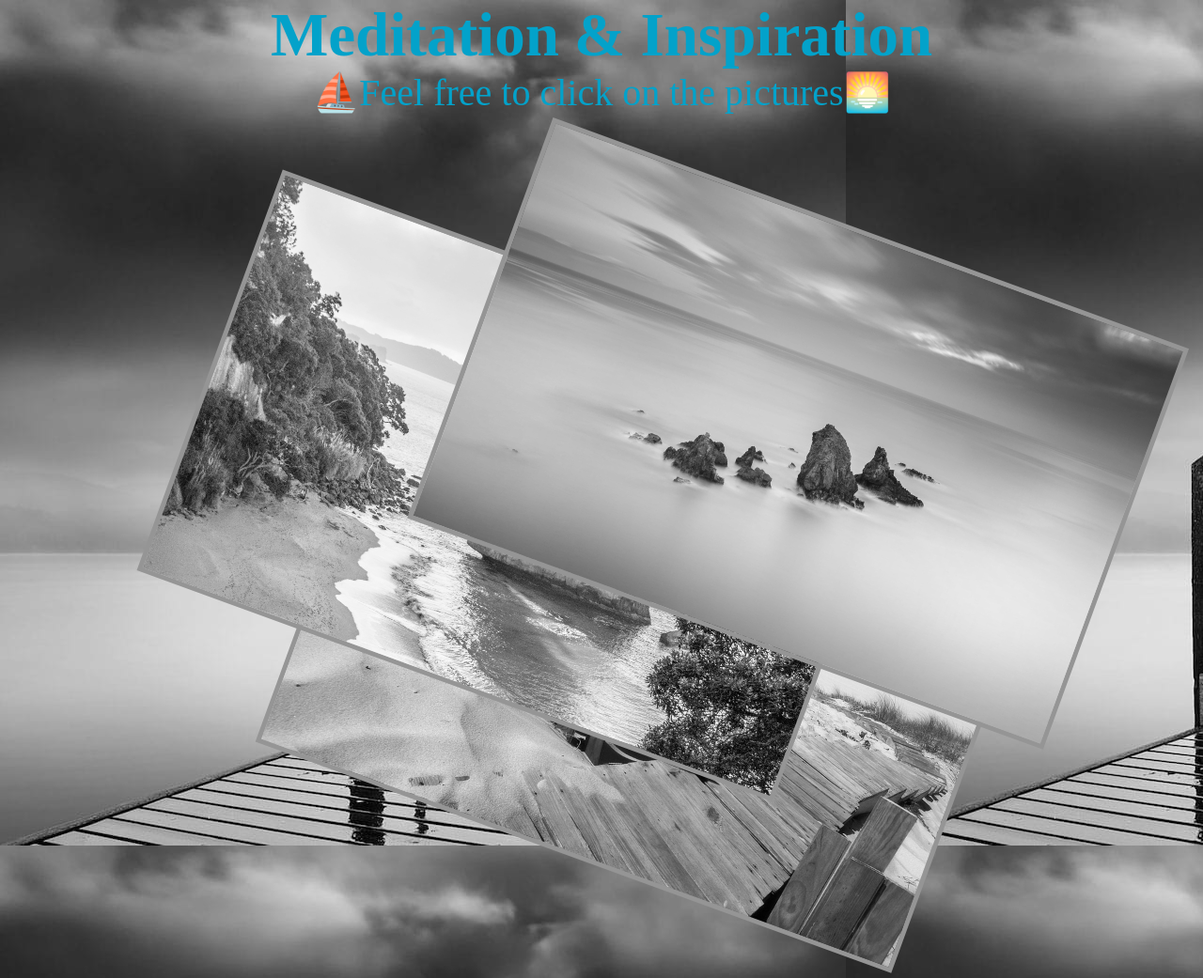
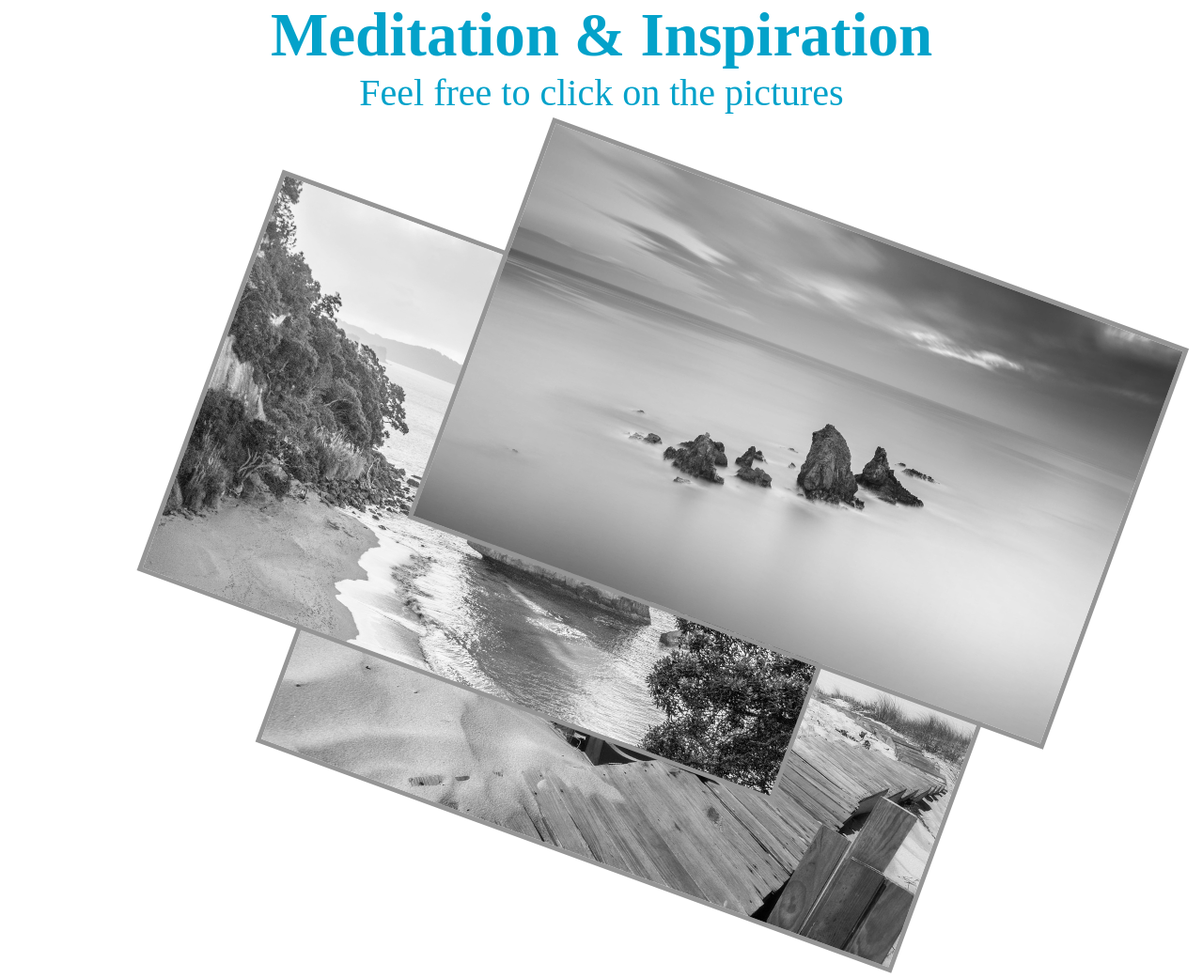
Before and after one commit to Bhasim/htmlTask, a plain HTML site: page Q1/19.01.2022/index.html in a window 1280 px wide. Shown: the top 1041 px of the page at 94% size. Drawn offline with Linux system fonts and the light colour scheme.

Commit message:
making new branch for assignments and delete after-befor pseudo

```diff
--- a/Q1/19.01.2022/style.css
+++ b/Q1/19.01.2022/style.css
@@ -3,9 +3,7 @@
     margin: 0;
     padding: 0;
 }
-body{
-    background-image: url(./img/img3-2.jpg);
-}
+
 h1{
 color: rgb(3, 162, 202);
 text-align: center;
@@ -84,14 +82,3 @@ img:hover{
     z-index: 1;
     transition: 0.3s;
 }
-
-
-/* the assignment on 20-01-2022 */
-
-p::before {
-    content: "⛵";
-}
-
-p::after {
-    content: "🌅";
-  }
```
Also changed, not shown: Q1/19.01.2022/img/img3-2.jpg (deleted).
